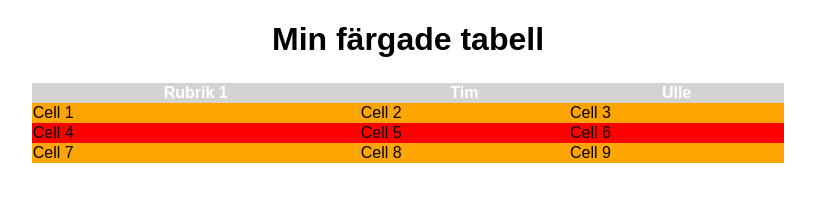
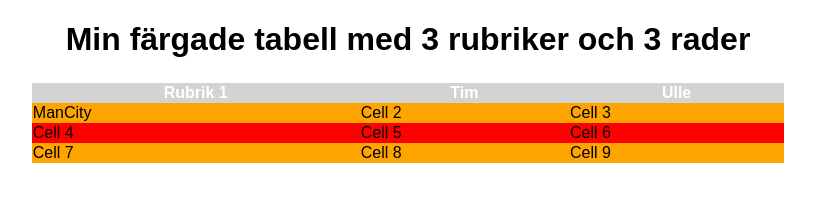
Before and after one commit to ulle-pl/UPPGIFT1, a plain HTML site: page index.html in a window 1280 px wide. Shown: the whole page, without its empty margins (232-1047 px from the left). Drawn offline with Linux system fonts and the light colour scheme.

Commit message:
Update index.html

```diff
--- a/index.html
+++ b/index.html
@@ -2,11 +2,11 @@
 <html lang="sv">
   <head>
     <meta charset="utf-8" />
-    <title>Tabell med kantlinjer</title>
+    <title>Tims tabell med kantlinjer</title>
     <link rel="stylesheet" href="style.css" />
   </head>
   <body>
-      <h1>Min färgade tabell</h1>
+      <h1>Min färgade tabell med 3 rubriker och 3 rader</h1>
     <table>
       <tr>
         <th>Rubrik 1</th>
@@ -14,7 +14,7 @@
         <th>Ulle</th>
       </tr>
       <tr>
-        <td>Cell 1</td>
+        <td>ManCity</td>
         <td>Cell 2</td>
         <td>Cell 3</td>
       </tr>
```
